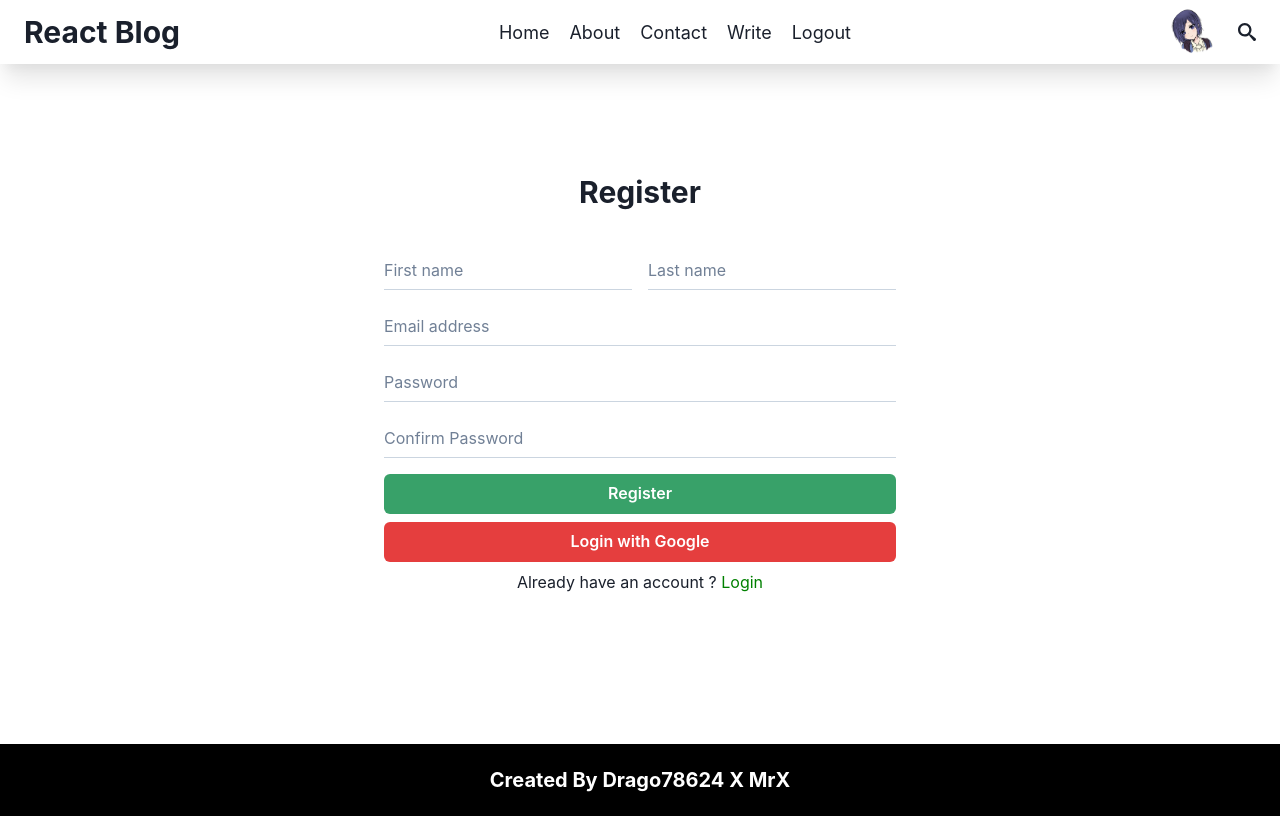
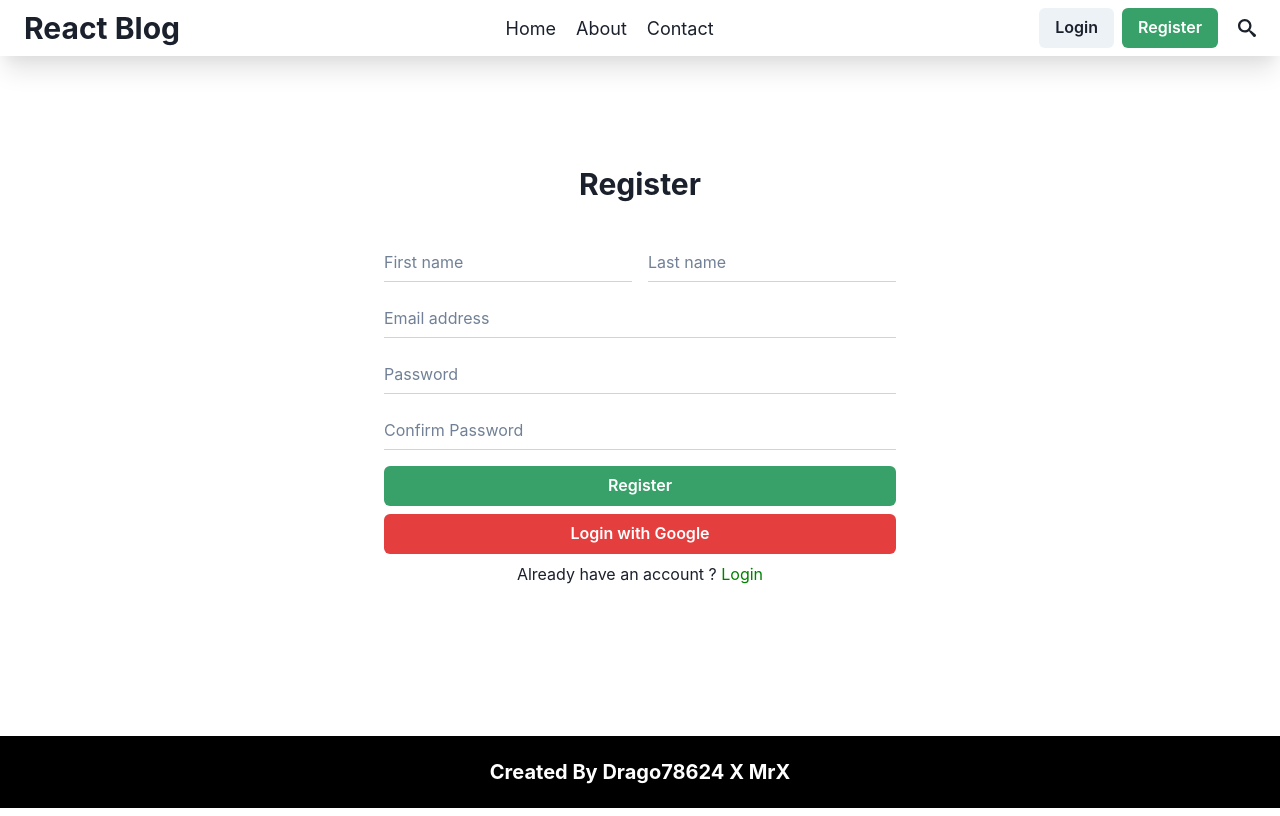
Before and after one commit to Drago78624/blog-website, a React (Vite) app: page /register in a window 1280 px wide. Built offline with nearby package versions, Linux system fonts and the light colour scheme.

Commit message:
loader and error page added

```diff
--- a/package.json
+++ b/package.json
@@ -17,7 +17,8 @@
     "react": "^18.2.0",
     "react-dom": "^18.2.0",
     "react-icons": "^4.8.0",
-    "react-router-dom": "^6.11.2"
+    "react-router-dom": "^6.11.2",
+    "react-spinners": "^0.13.8"
   },
   "devDependencies": {
     "@types/react": "^18.0.28",
--- a/src/App.tsx
+++ b/src/App.tsx
@@ -4,6 +4,8 @@ import { checkAuthLoader } from "./auth";
 import { RouterProvider } from "react-router-dom";
 import RootLayout from "./pages/RootLayout";
 import { Suspense, lazy } from "react";
+import Loader from "./components/Loader";
+import Error from "./pages/Error";
 
 const Register = lazy(() => import("./pages/Register"));
 const Login = lazy(() => import("./pages/Login"));
@@ -15,12 +17,13 @@ const router = createBrowserRouter([
   {
     path: "/",
     element: <RootLayout />,
+    errorElement: <Error />,
     children: [
       { index: true, element: <Home /> },
       {
         path: "register",
         element: (
-          <Suspense fallback="loading...">
+          <Suspense fallback={<Loader />}>
             <Register />
           </Suspense>
         ),
@@ -28,7 +31,7 @@ const router = createBrowserRouter([
       {
         path: "login",
         element: (
-          <Suspense fallback="loading...">
+          <Suspense fallback={<Loader />}>
             <Login />
           </Suspense>
         ),
@@ -36,7 +39,7 @@ const router = createBrowserRouter([
       {
         path: "write",
         element: (
-          <Suspense fallback="loading...">
+          <Suspense fallback={<Loader />}>
             <WritePost />
           </Suspense>
         ),
@@ -45,7 +48,7 @@ const router = createBrowserRouter([
       {
         path: "settings",
         element: (
-          <Suspense fallback="loading...">
+          <Suspense fallback={<Loader />}>
             <UserSettings />
           </Suspense>
         ),
@@ -54,7 +57,7 @@ const router = createBrowserRouter([
       {
         path: "post/:postId",
         element: (
-          <Suspense fallback="loading...">
+          <Suspense fallback={<Loader />}>
             <PostDetail />
           </Suspense>
         ),
--- /dev/null
+++ b/src/components/Loader.tsx
@@ -0,0 +1,14 @@
+import { Container, Flex } from "@chakra-ui/react";
+import { ClipLoader } from "react-spinners";
+
+const Loader = () => {
+  return (
+    <Container maxW={1400} mt={10}>
+      <Flex justifyContent="center">
+        <ClipLoader color="#36d7b7" size={80} />
+      </Flex>
+    </Container>
+  );
+};
+
+export default Loader;
--- a/src/components/Navbar.tsx
+++ b/src/components/Navbar.tsx
@@ -19,7 +19,7 @@ import { Link } from "react-router-dom";
 const Navbar = () => {
   const { isOpen, onOpen, onClose } = useDisclosure();
   const btnRef = useRef<HTMLDivElement>(null);
-  const isLoggedIn = true;
+  const isLoggedIn = false;
 
   return (
     <Box shadow="xl" p={2}>
--- /dev/null
+++ b/src/pages/Error.tsx
@@ -0,0 +1,16 @@
+import { Button, Flex, Heading, Text, VStack } from "@chakra-ui/react";
+import { Link } from "react-router-dom";
+
+const Error = () => {
+  return (
+    <Flex minH="100vh" justifyContent="center" alignItems="center">
+      <VStack>
+        <Heading>404</Heading>
+        <Text>Page not found</Text>
+        <Button as={Link} to="/" colorScheme="green">Back to Home</Button>
+      </VStack>
+    </Flex>
+  );
+};
+
+export default Error;
--- a/src/pages/Login.tsx
+++ b/src/pages/Login.tsx
@@ -8,6 +8,7 @@ import {
   Stack,
   Text,
 } from "@chakra-ui/react";
+import { Link } from "react-router-dom";
 
 const Login = () => {
   return (
@@ -25,15 +26,32 @@ const Login = () => {
         <form>
           <Stack spacing={4}>
             <InputGroup>
-              <Input borderColor="gray.300" placeholder="Email address" variant="flushed" />
+              <Input
+                borderColor="gray.300"
+                placeholder="Email address"
+                variant="flushed"
+              />
             </InputGroup>
             <InputGroup>
-              <Input borderColor="gray.300" placeholder="Password" variant="flushed" />
+              <Input
+                borderColor="gray.300"
+                placeholder="Password"
+                variant="flushed"
+              />
             </InputGroup>
             <Stack>
-                <Button width="full" colorScheme="green">Login</Button>
-                <Button width="full" colorScheme="red">Login with Google</Button>
-                <Text textAlign="center">Not have an account ? <Text color="green" as="span">Register</Text></Text>
+              <Button width="full" colorScheme="green">
+                Login
+              </Button>
+              <Button width="full" colorScheme="red">
+                Login with Google
+              </Button>
+              <Text textAlign="center">
+                Not have an account ?{" "}
+                <Text color="green" as={Link} to="/register">
+                  <Text as="span">Register</Text>
+                </Text>
+              </Text>
             </Stack>
           </Stack>
         </form>
--- a/src/pages/Register.tsx
+++ b/src/pages/Register.tsx
@@ -9,6 +9,7 @@ import {
   Stack,
   Text,
 } from "@chakra-ui/react";
+import { Link } from "react-router-dom";
 
 const Register = () => {
   return (
@@ -27,20 +28,40 @@ const Register = () => {
           <Stack spacing={4}>
             <HStack spacing={4}>
               <InputGroup>
-                <Input borderColor="gray.300" placeholder="First name" variant="flushed" />
+                <Input
+                  borderColor="gray.300"
+                  placeholder="First name"
+                  variant="flushed"
+                />
               </InputGroup>
               <InputGroup>
-                <Input borderColor="gray.300" placeholder="Last name" variant="flushed" />
+                <Input
+                  borderColor="gray.300"
+                  placeholder="Last name"
+                  variant="flushed"
+                />
               </InputGroup>
             </HStack>
             <InputGroup>
-              <Input borderColor="gray.300" placeholder="Email address" variant="flushed" />
+              <Input
+                borderColor="gray.300"
+                placeholder="Email address"
+                variant="flushed"
+              />
             </InputGroup>
             <InputGroup>
-              <Input borderColor="gray.300" placeholder="Password" variant="flushed" />
+              <Input
+                borderColor="gray.300"
+                placeholder="Password"
+                variant="flushed"
+              />
             </InputGroup>
             <InputGroup>
-              <Input borderColor="gray.300" placeholder="Confirm Password" variant="flushed" />
+              <Input
+                borderColor="gray.300"
+                placeholder="Confirm Password"
+                variant="flushed"
+              />
             </InputGroup>
             <Stack>
               <Button width="full" colorScheme="green">
@@ -51,8 +72,8 @@ const Register = () => {
               </Button>
               <Text textAlign="center">
                 Already have an account ?{" "}
-                <Text color="green" as="span">
-                  Login
+                <Text color="green" as={Link} to="/login">
+                  <Text as="span">Login</Text>
                 </Text>
               </Text>
             </Stack>
--- a/src/pages/RootLayout.tsx
+++ b/src/pages/RootLayout.tsx
@@ -1,14 +1,16 @@
+import { Flex, Spacer } from "@chakra-ui/react"
 import Footer from "../components/Footer"
 import Navbar from "../components/Navbar"
 import {Outlet} from "react-router-dom"
 
 const RootLayout = () => {
   return (
-    <>
+    <Flex direction="column" minH="100vh">
         <Navbar />
         <Outlet />
+        <Spacer />
         <Footer />
-    </>
+    </Flex>
   )
 }
 
```
Also changed, not shown: 1 other file (tests, documents, lock files or other folders).
